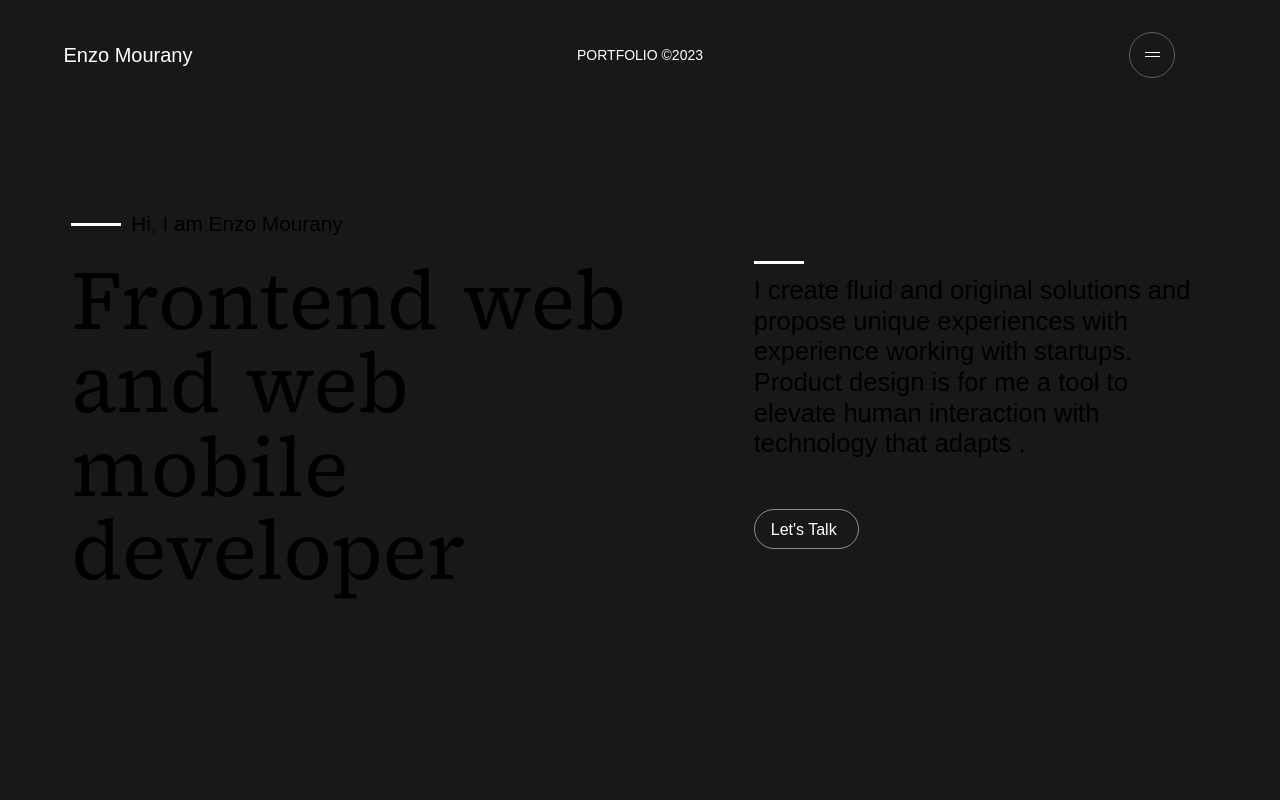
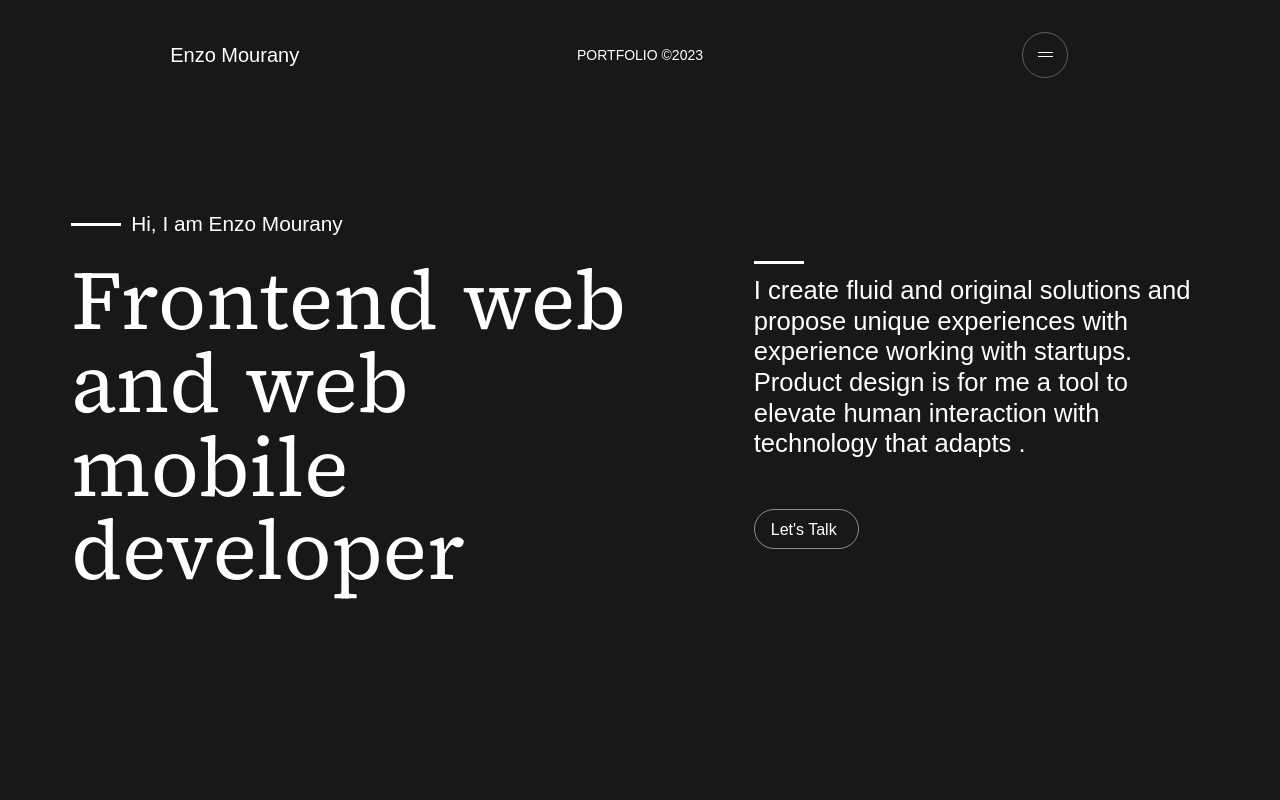
Before and after one commit to enzo-mourany/portfolio-v2, a Next.js app: page / in a window 1280 px wide. Shown: the top 800 px of the page. Built offline with nearby package versions, Linux system fonts and the light colour scheme.

Commit message:
fix: remove white mode

```diff
--- a/app/head.tsx
+++ b/app/head.tsx
@@ -1,7 +1,7 @@
 export default function Head() {
   return (
     <>
-      <title>Enzo Mourany</title>
+      <title>Enzo Mourany - Web Developer</title>
       <meta name='viewport' content='initial-scale=1.0, width=device-width' />
       <link rel='icon' href='/favicon.ico' />
     </>
--- a/app/layout.tsx
+++ b/app/layout.tsx
@@ -21,8 +21,8 @@ export default function RootLayout({ children }: { children: React.ReactNode })
   };
 
   const header = (
-    <header>
-      <div className='flex flex-row justify-between items-center fixed z-10 w-full text-center p-6 xs:p-8'>
+    <header className='flex justify-center'>
+      <div className='flex flex-row justify-between items-center fixed z-10 w-5/6 text-center p-6 xs:p-8'>
         <div className='w-1/2 xs:w-48 text-left sm:text-center'>
           <Link href='/'>
             <p className='text-white text-sm sm:text-xl font-normal'>Enzo Mourany</p>
--- a/styles/globals.css
+++ b/styles/globals.css
@@ -11,18 +11,18 @@
         @apply antialiased;
     }
     p {
-        @apply text-black dark:text-white font-manrope;
+        @apply text-white font-manrope;
     }
     a {
-        @apply text-black dark:text-white font-manrope;
+        @apply text-white font-manrope;
     }
     span {
-        @apply text-black dark:text-white font-manrope;
+        @apply text-white font-manrope;
     }
     h1 {
-        @apply text-black dark:text-white font-manrope;
+        @apply text-white font-manrope;
     }
     h2 {
-        @apply text-black dark:text-white font-manrope;
+        @apply text-white font-manrope;
     }
 }
```
